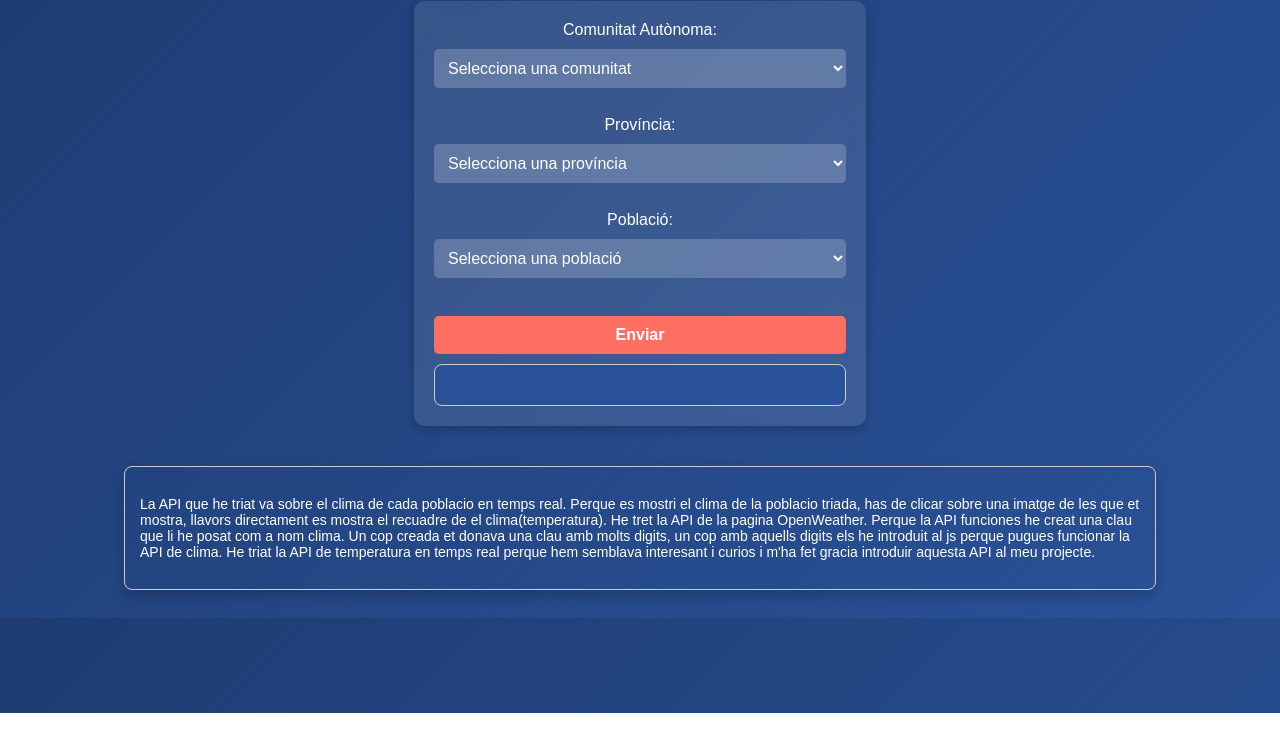
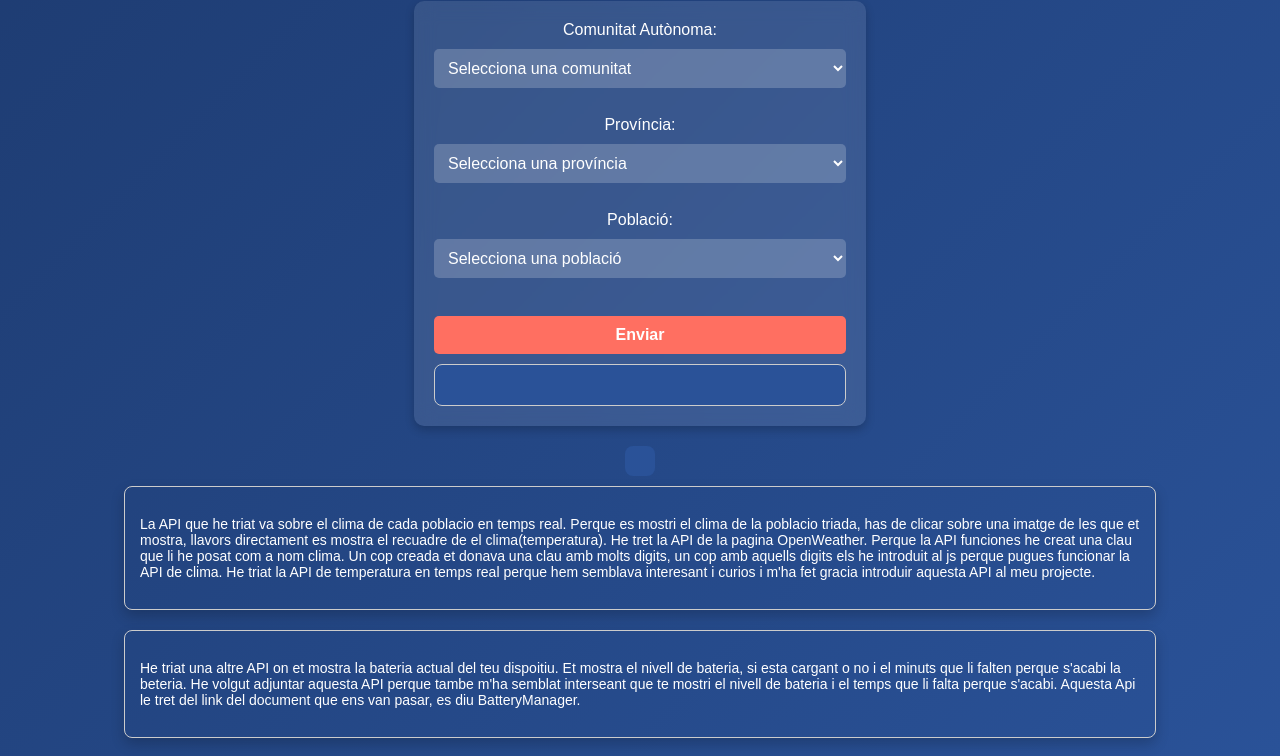
Before and after one commit to cristiaanrocaa/proyecto-formulario, a plain HTML site: page index.html in a window 1280 px wide. Shown: the part 87-843 px from the top of the page. Before the commit the page ends 800 px from the top, so only its background shows below. Drawn offline with Linux system fonts and the light colour scheme; no server answers.

Commit message:
actualizacion final

```diff
--- a/index.html
+++ b/index.html
@@ -43,6 +43,14 @@
             He triat la API de temperatura en temps real perque hem semblava interesant i curios i m'ha fet gracia introduir aquesta API al meu projecte.
         </p>
     </div>
+    <div class="api_explicacion">
+        <p>
+            He triat una altre API on et mostra la bateria actual del teu dispoitiu.
+            Et mostra el nivell de bateria, si esta cargant o no i el minuts que li falten perque s'acabi la beteria.
+            He volgut adjuntar aquesta API perque tambe m'ha semblat interseant que te mostri el nivell de bateria i el temps que li falta perque s'acabi.
+            Aquesta Api le tret del link del document que ens van pasar, es diu BatteryManager.
+        </p>
+    </div>
 
     <script src="script.js"></script>
 </body>
--- a/style.css
+++ b/style.css
@@ -126,6 +126,19 @@ input[type="submit"]:hover {
     border-radius: 8px;
     color: white;
     font-size: 14px;
-    margin: 20px auto;
+    margin: 10px auto;
     box-shadow: 0 6px 14px rgba(0, 0, 0, 0.2);
 }
+
+#battery-container {
+    border-top: 20px;
+    background-color: #2a5298;
+    padding: 15px;
+    text-align: center;
+    border-radius: 8px;
+}
+
+#battery-container p {
+    font-size: 16px;
+    margin: 5px 0;
+}
```
